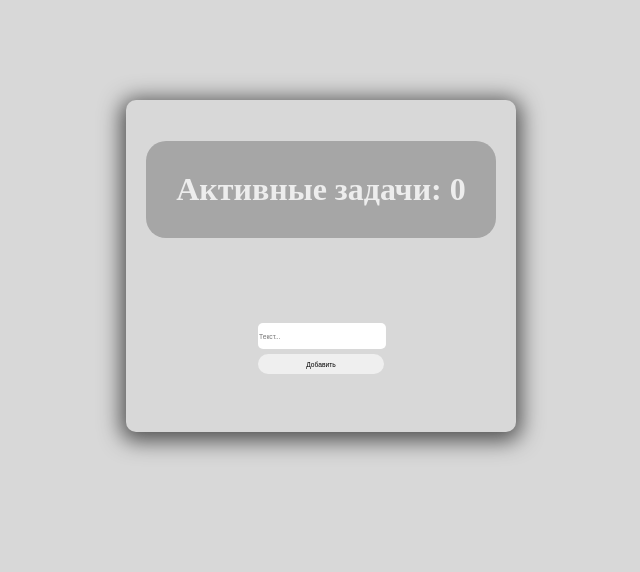
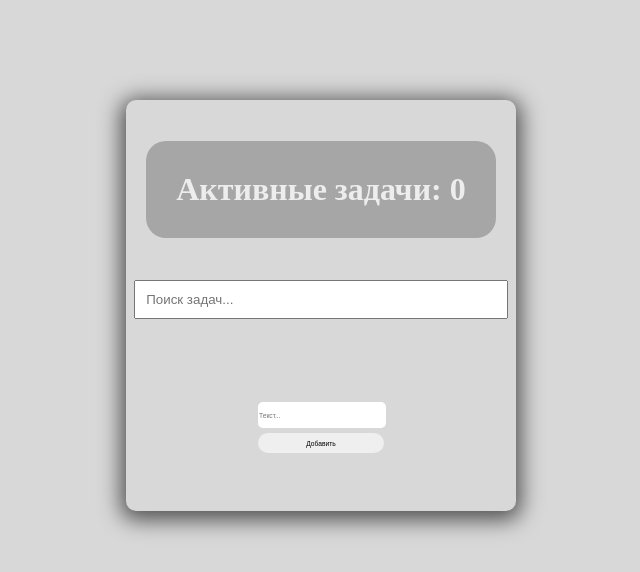
Before and after one commit to raazuev/todoTypeScript, a React (Create React App) app: page / in a window 1280 px wide. Shown: the top 572 px of the page, without its empty margins (319-959 px from the left). Built offline with nearby package versions, Linux system fonts and the light colour scheme.

Commit message:
строка поиска

```diff
--- a/src/App.tsx
+++ b/src/App.tsx
@@ -1,13 +1,14 @@
 import React, { useState } from "react";
 import Task from "./components/Task/Task";
 import TaskInput from "./components/TaskInput/TaskInput";
-import TaskDetails from "./components/TaskDetails/TaskDetails";
+import SearchBar from "./components/Search/SearchBar";
 import store from "./store/store";
 import { observer } from "mobx-react";
 import { ITask } from "./store/store";
 
 const App: React.FC = observer(() => {
   const [selectedTask, setSelectedTask] = useState<ITask | null>(null);
+  const [searchTerm, setSearchTerm] = useState(""); // Состояние для хранения строки поиска
 
   const addTask = (title: string) => {
     store.addTask(title);
@@ -29,11 +30,21 @@ const App: React.FC = observer(() => {
     setSelectedTask(task);
   };
 
+  // Фильтруем задачи на основе строки поиска
+  const filteredTasks = store.tasks.filter(task =>
+    task.title.toLowerCase().includes(searchTerm.toLowerCase()) ||
+    task.details.toLowerCase().includes(searchTerm.toLowerCase()) ||
+    (task.subtasks && task.subtasks.some(subtask =>
+      subtask.title.toLowerCase().includes(searchTerm.toLowerCase())
+    ))
+  );
+
   return (
     <div className="container">
       <div className="App">
-        <h1 className="top">Активные задачи: {store.tasks.filter(task => !task.done).length}</h1>
-        {store.tasks.map((task) => (
+        <h1 className="top">Активные задачи: {filteredTasks.filter(task => !task.done).length}</h1>
+        <SearchBar searchTerm={searchTerm} onSearchChange={setSearchTerm} /> {}
+        {filteredTasks.map((task) => (
           <Task
             key={task.id}
             task={task}
--- /dev/null
+++ b/src/components/Search/SearchBar.tsx
@@ -0,0 +1,20 @@
+import React from "react";
+
+interface SearchBarProps {
+  searchTerm: string;
+  onSearchChange: (term: string) => void;
+}
+
+const SearchBar: React.FC<SearchBarProps> = ({ searchTerm, onSearchChange }) => {
+  return (
+    <input
+      type="text"
+      placeholder="Поиск задач..."
+      value={searchTerm}
+      onChange={(e) => onSearchChange(e.target.value)}
+      style={{ marginBottom: "20px", padding: "10px", width: "100%" }}
+    />
+  );
+};
+
+export default SearchBar;
```
